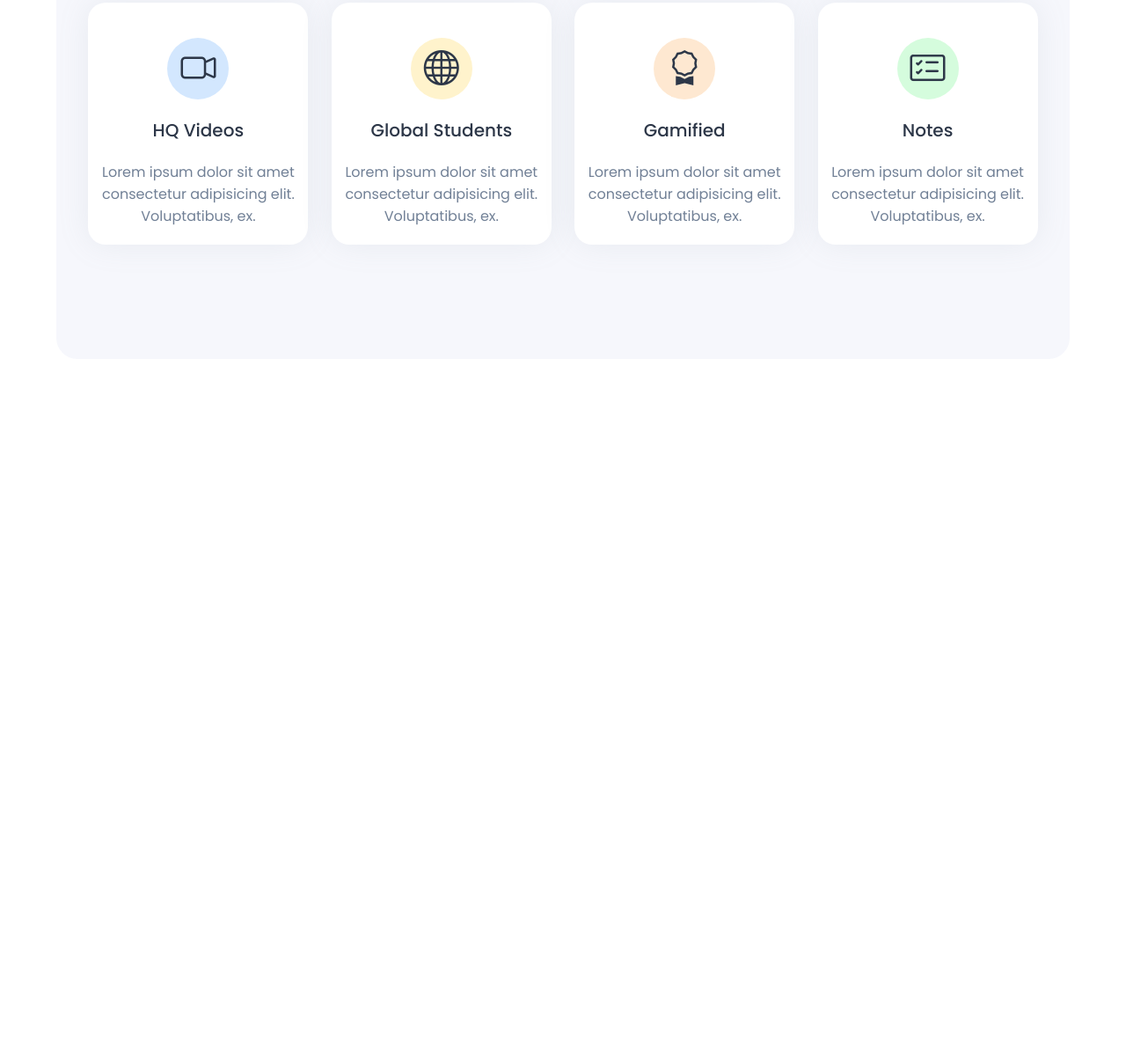
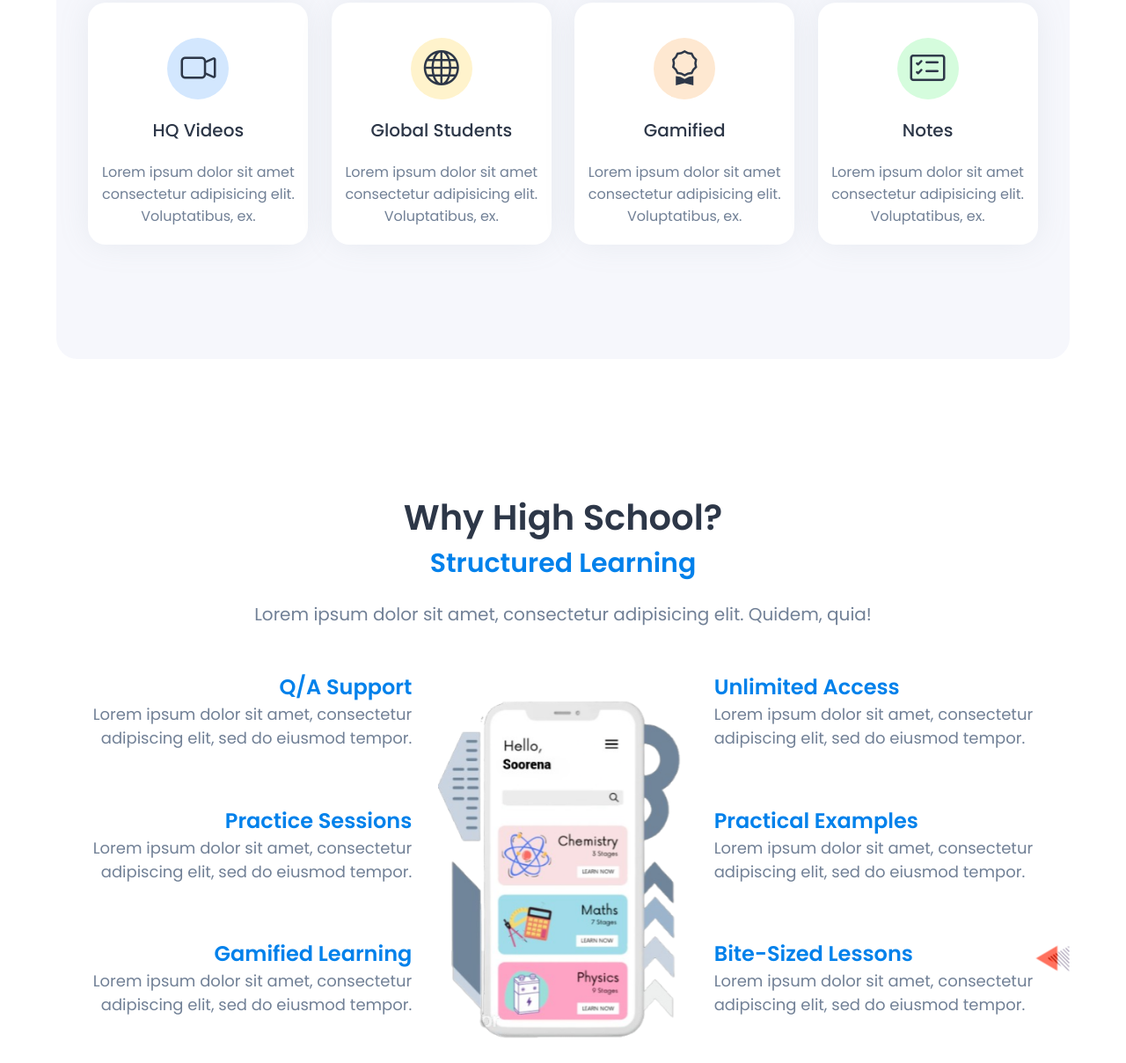
Before and after one commit to SoorenaZohrabi/edtech-landing-page, a plain HTML site: page index.html in a window 1280 px wide. Shown: the part 1212-2420 px from the top of the page at 88% size. Before the commit the page ends 1670 px from the top, so only its background shows below. Drawn offline with nearby package versions, Linux system fonts and the light colour scheme.

Commit message:
feat(main): add working section to the main

```diff
--- a/assets/css/style.css
+++ b/assets/css/style.css
@@ -289,3 +289,103 @@
     font-size: 1.6rem;
     color: var(--theme-text-long);
 }
+
+.working {
+    padding-top: 10rem;
+}
+
+.content {
+    font-size: 2rem;
+    text-align: center;
+}
+
+.content .tag-line {
+    font-size: 4rem;
+    font-weight: 600;
+    color: var(--theme-text);
+}
+
+.content .main-line {
+    font-size: 3rem;
+    font-weight: 600;
+    color: var(--theme-color);
+    margin-bottom: 2rem;
+}
+
+.content .description {
+    font-size: 2rem;
+    color: var(--theme-text-long);
+    margin-bottom: 5rem;
+}
+
+.demo {
+    display: grid;
+    grid-template-columns: 1fr 0.8fr 1fr;
+    grid-template-rows: repeat(3, 1fr);
+    grid-template-areas: "item1 image item4" "item2 image item5" "item3 image item6";
+    gap: 1rem;
+    position: relative;
+}
+
+.demo .item1 {
+    grid-area: item1;
+}
+
+.demo .item2 {
+    grid-area: item2;
+}
+
+.demo .item3 {
+    grid-area: item3;
+}
+
+.demo .image {
+    grid-area: image;
+    padding: 2rem;
+    width: 100%;
+}
+
+.demo .item4 {
+    grid-area: item4;
+}
+
+.demo .item5 {
+    grid-area: item5;
+}
+
+.demo .item6 {
+    grid-area: item6;
+}
+
+.demo .title {
+    font-size: 2.4rem;
+    color: var(--theme-color);
+    font-weight: 600;
+}
+
+.demo .description {
+    font-size: 1.8rem;
+    color: var(--theme-text-long);
+}
+
+.demo .move-right {
+    text-align: right;
+}
+
+.demo .float-bg-2 {
+    position: absolute;
+    bottom: 100px;
+    right: 5px;
+    z-index: -1;
+    animation: rotate 5s ease 0s infinite alternate;
+}
+
+@keyframes rotate {
+    0% {
+        transform: rotate(0deg);
+    }
+
+    100% {
+        transform: rotate(90deg);
+    }
+}
--- a/index.html
+++ b/index.html
@@ -135,7 +135,54 @@
             </div>
         </section>
 
+        <section class="working container">
+            <div class="content">
+                <p class="tag-line">Why High School?</p>
+                <p class="main-line">Structured Learning</p>
+                <p class="description">Lorem ipsum dolor sit amet, consectetur adipisicing elit. Quidem, quia!</p>
+            </div>
 
+            <div class="demo">
+                <img class="float-bg-2" src="./assets/images/bg-shape-2.png" alt="">
+                <div class="item1 move-right">
+                    <p class="title">Q/A Support</p>
+                    <p class="description">Lorem ipsum dolor sit amet, consectetur adipiscing elit, sed do eiusmod
+                        tempor.</p>
+                </div>
+
+                <div class="item2 move-right">
+                    <p class="title">Practice Sessions</p>
+                    <p class="description">Lorem ipsum dolor sit amet, consectetur adipiscing elit, sed do eiusmod
+                        tempor.</p>
+                </div>
+
+                <div class="item3 move-right">
+                    <p class="title">Gamified Learning</p>
+                    <p class="description">Lorem ipsum dolor sit amet, consectetur adipiscing elit, sed do eiusmod
+                        tempor.</p>
+                </div>
+
+                <img class="image" src="./assets/images/bg-4.png" alt="">
+
+                <div class="item4 move-left">
+                    <p class="title">Unlimited Access</p>
+                    <p class="description">Lorem ipsum dolor sit amet, consectetur adipiscing elit, sed do eiusmod
+                        tempor.</p>
+                </div>
+
+                <div class="item5 move-left">
+                    <p class="title">Practical Examples</p>
+                    <p class="description">Lorem ipsum dolor sit amet, consectetur adipiscing elit, sed do eiusmod
+                        tempor.</p>
+                </div>
+
+                <div class="item6 move-left">
+                    <p class="title">Bite-Sized Lessons</p>
+                    <p class="description">Lorem ipsum dolor sit amet, consectetur adipiscing elit, sed do eiusmod
+                        tempor.</p>
+                </div>
+            </div>
+        </section>
     </main>
 
     <footer>
```
